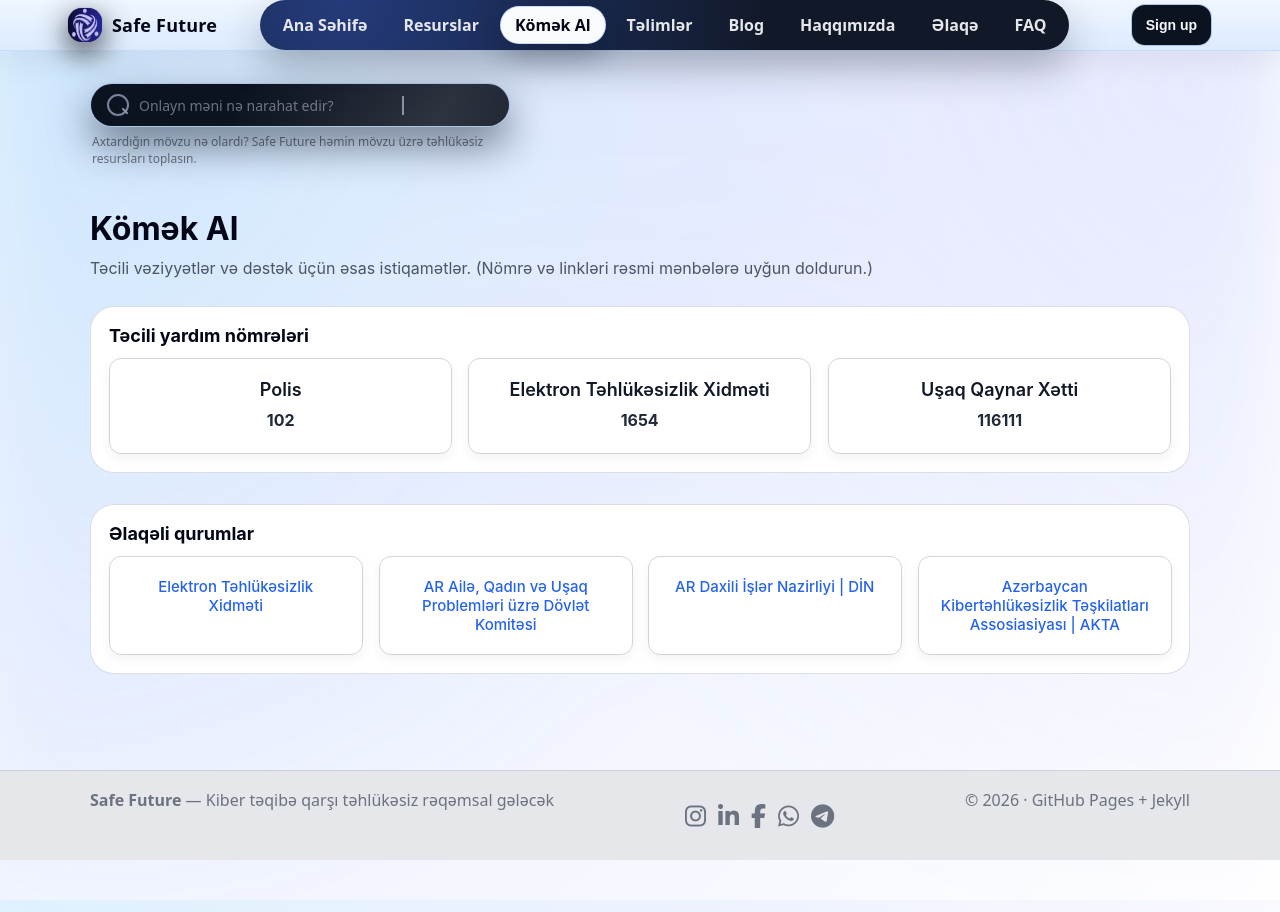
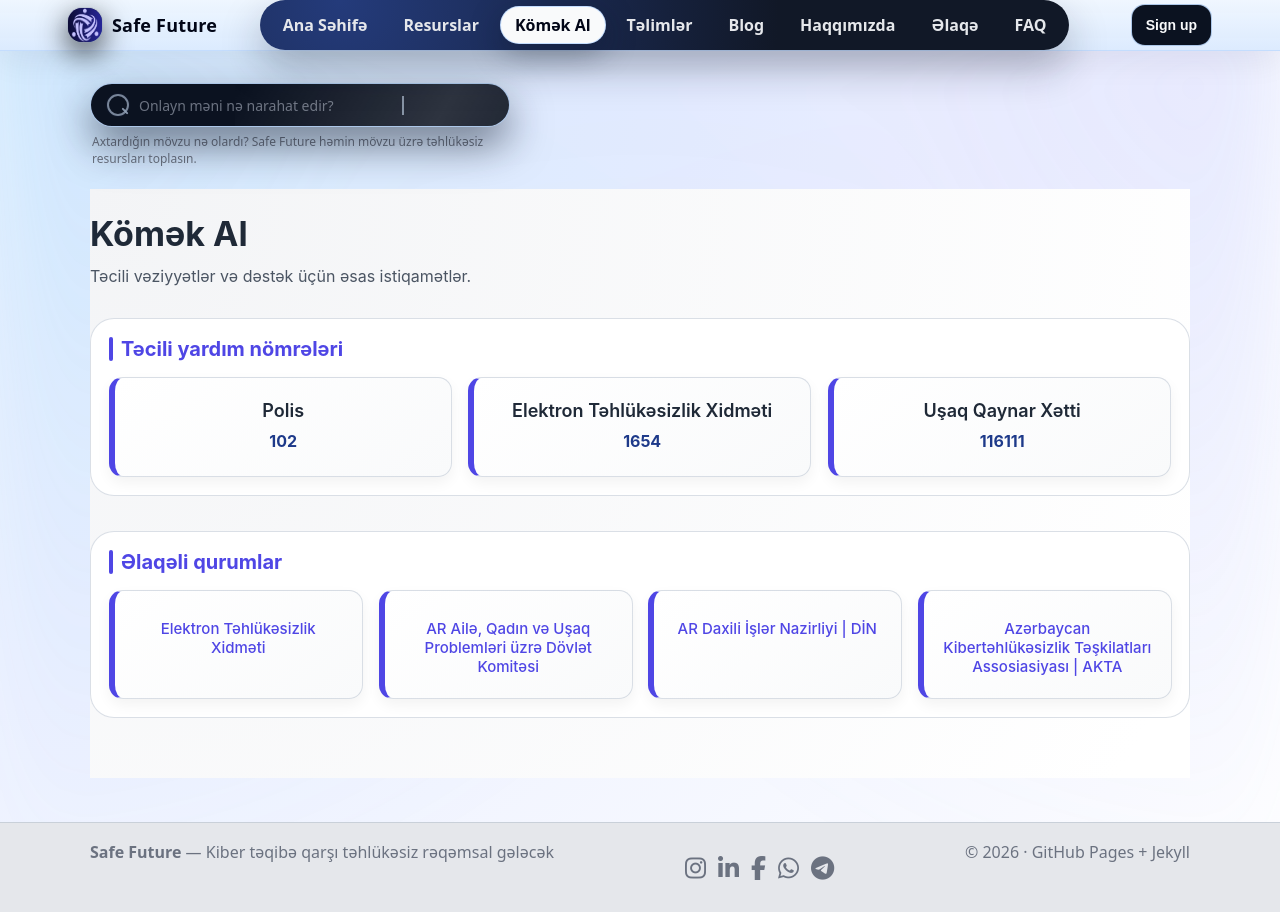
Before and after one commit to safefuture-cyber/Safe-Future-HZT, a Jekyll site: the page built from komek_al.md, in a window 1280 px wide. Built offline with Jekyll 4.4.1, drawn with Linux system fonts in a browser that asks for light colours; comment, search, counter and statistics services are not loaded.

Commit message:
design evaluation

```diff
--- a/assets/css/style.css
+++ b/assets/css/style.css
@@ -1100,73 +1100,99 @@ ul.report-links li a:hover {
   text-decoration: underline;
   color: #6366f1;
 }
-/* Kömək Al page */
+/* Kömək Al page enhanced */
 .komek-al-page {
-  padding: 20px 0;
+  padding: 24px 0;
   font-family: "Inter", sans-serif;
+  background: radial-gradient(circle at top left, #f3f4f6, #ffffff 95%);
 }
 
 .komek-al-page .section {
-  margin-bottom: 32px;
+  margin-bottom: 36px;
 }
 
 .komek-al-page h1.page-title {
-  font-size: 32px;
-  margin-bottom: 8px;
+  font-size: 34px;
+  margin-bottom: 10px;
+  color: #1f2937;
 }
 
 .komek-al-page .kicker {
   font-size: 16px;
   color: #4b5563;
-  margin-bottom: 24px;
+  margin-bottom: 28px;
 }
 
+/* Grid layout */
 .komek-al-page .grid {
   display: grid;
   grid-template-columns: repeat(auto-fit, minmax(220px, 1fr));
   gap: 16px;
-  margin-top: 12px;
 }
 
+/* Card style */
 .komek-al-page .card {
-  background: #ffffff;
-  border: 1px solid #d1d5db;
-  border-radius: 12px;
-  padding: 20px;
+  background: linear-gradient(145deg, #ffffff, #f9fafb);
+  border-left: 6px solid #4f46e5; /* colored accent bar */
+  border-radius: 14px;
+  padding: 22px 18px;
   text-align: center;
-  box-shadow: 0 4px 12px rgba(0,0,0,0.05);
-  transition: transform 0.25s ease, box-shadow 0.25s ease;
+  box-shadow: 0 6px 14px rgba(0,0,0,0.05);
+  transition: all 0.25s ease;
 }
 
 .komek-al-page .card:hover {
-  transform: translateY(-4px);
-  box-shadow: 0 8px 24px rgba(0,0,0,0.1);
+  transform: translateY(-5px) scale(1.02);
+  box-shadow: 0 10px 28px rgba(0,0,0,0.1);
+  background: linear-gradient(145deg, #f0f4ff, #ffffff);
 }
 
 .komek-al-page .card h3 {
   margin: 0 0 8px;
   font-size: 18px;
   font-weight: 600;
-  color: #111827;
+  color: #1f2937;
 }
 
 .komek-al-page .card p {
   margin: 0;
   font-size: 16px;
   font-weight: 700;
-  color: #1f2937;
+  color: #1e3a8a; /* dark blue for numbers */
 }
 
 .komek-al-page .card a {
   display: block;
   text-decoration: none;
-  color: #2563eb;
+  color: #4f46e5; /* primary accent color */
   font-weight: 500;
   font-size: 15px;
+  margin-top: 6px;
   transition: all 0.25s ease;
 }
 
 .komek-al-page .card a:hover {
-  color: #1e40af;
+  color: #1e3a8a;
   text-decoration: underline;
 }
+
+/* Section headings with slight accent */
+.komek-al-page .section h2 {
+  font-size: 20px;
+  margin-bottom: 16px;
+  position: relative;
+  padding-left: 12px;
+  color: #4f46e5;
+}
+
+.komek-al-page .section h2::before {
+  content: "";
+  position: absolute;
+  left:0;
+  top:50%;
+  transform: translateY(-50%);
+  width:4px;
+  height:100%;
+  background: #4f46e5;
+  border-radius: 2px;
+}
--- a/komek_al.md
+++ b/komek_al.md
@@ -6,7 +6,7 @@ permalink: /komek-al/
 <div class="komek-al-page">
 
   <h1 class="page-title">Kömək Al</h1>
-  <p class="kicker">Təcili vəziyyətlər və dəstək üçün əsas istiqamətlər. (Nömrə və linkləri rəsmi mənbələrə uyğun doldurun.)</p>
+  <p class="kicker">Təcili vəziyyətlər və dəstək üçün əsas istiqamətlər.</p>
 
   <!-- Təcili yardım nömrələri -->
   <div class="section emergency-cards">
```
